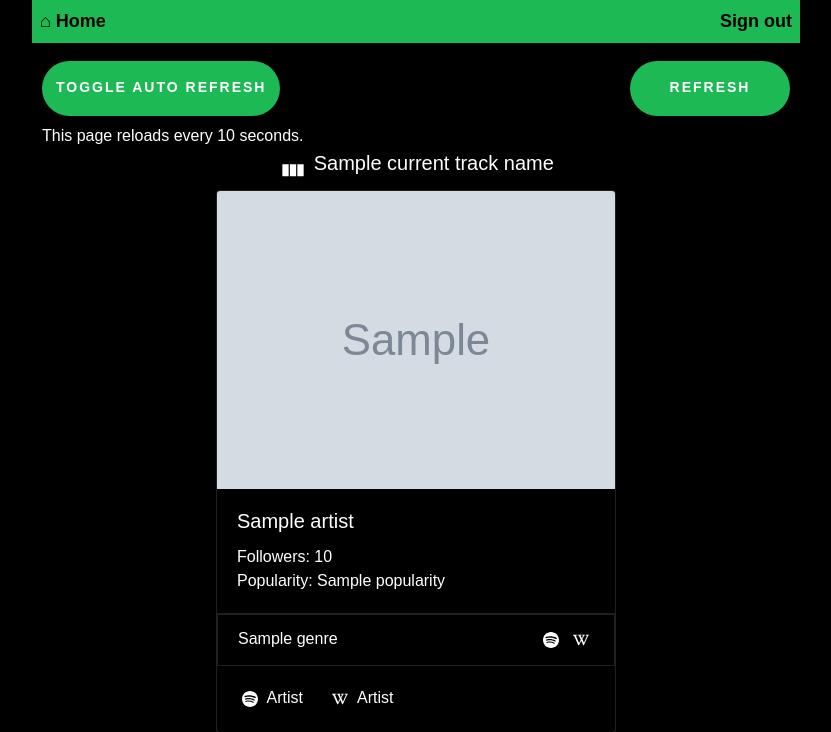
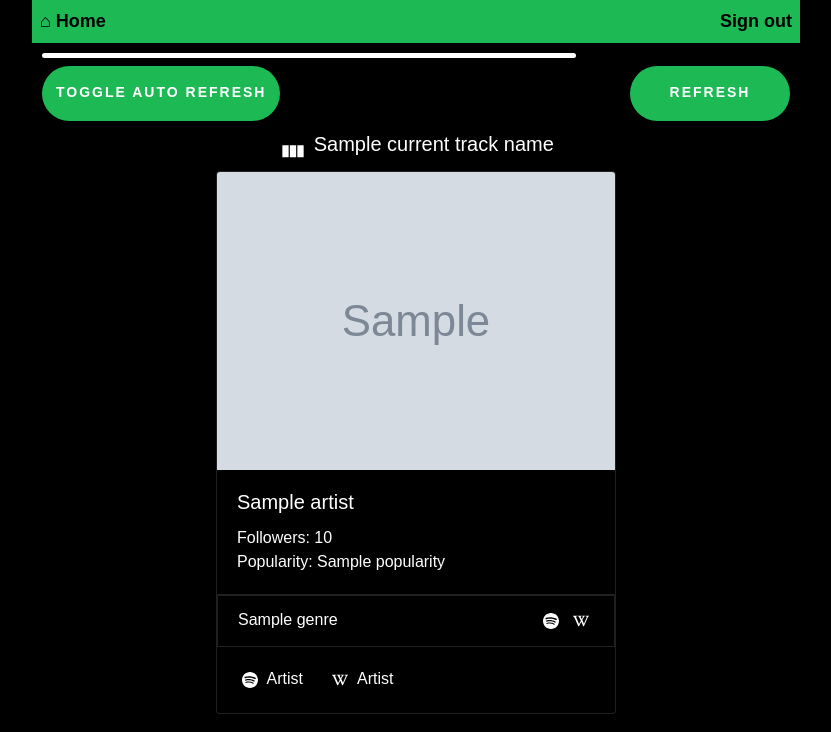
Before and after one commit to Phape/SpotifyTools, a Flask app: template templates/current_genres.html in a window 1280 px wide. Shown: the top 732 px of the page, without its empty margins (224-1055 px from the left). Run offline with Flask 2, Linux system fonts and the light colour scheme; the template is opened without the code that fills it: most values are stand-ins (such as "Sample title", 1, 10 or a date in 2020); grey boxes marked "Sample" are stand-in pictures; some libraries are stand-ins or nearby versions.

Commit message:
new: progress bar which indicates when the next auto refresh will happen

```diff
--- a/static/css/main.css
+++ b/static/css/main.css
@@ -150,6 +150,18 @@ a, p {
     float: right;
 }
 
+.progress {
+    height: 5px;
+    background-color: white;
+    -webkit-animation: progressBar 30s linear reverse;
+}
+
+@-webkit-keyframes progressBar {
+  0% { width: 0; }
+  100% { width: 100%; }
+}
+
+
 
 @media (max-width: 768px) {
     body {
--- a/templates/current_genres.html
+++ b/templates/current_genres.html
@@ -1,9 +1,15 @@
 {% extends '_base.html' %}
+
 {% block head %}
 <meta http-equiv="refresh" content='{{refresh_after_seconds}}'>
 <title>Current Genres | SpotifyTools</title>
 {% endblock %}
+
 {% block body %}
+{% if refresh_after_seconds %}
+<span class="progress"></span>
+{% endif %}
+
 <div class="button-left-right">
     <ul>
         <li>
@@ -14,9 +20,7 @@
         <li><a href="/current_genres"><button class="spotify-button">refresh</button></a></li>
     </ul>
 </div>
-{% if refresh_after_seconds %}
-<p>This page reloads every {{refresh_after_seconds}} seconds.</p>
-{% endif %}
+
 <div class="now-playing">
     <p><img src="/static/images/equalizer-3.svg" alt="animated equalizer, now playing:" class="icon">
         {{current_track_name}}</p>
```
Also changed, not shown: todo.md (+13 -2 lines).
